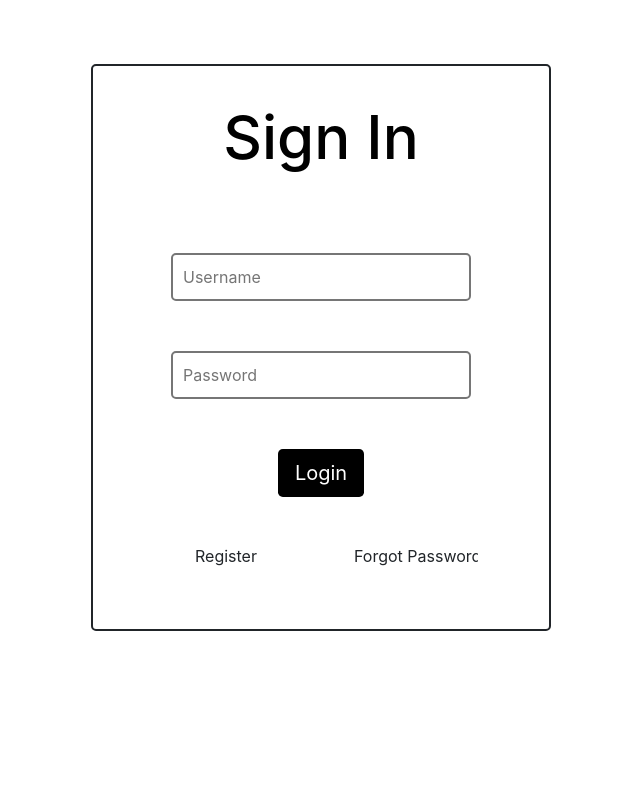
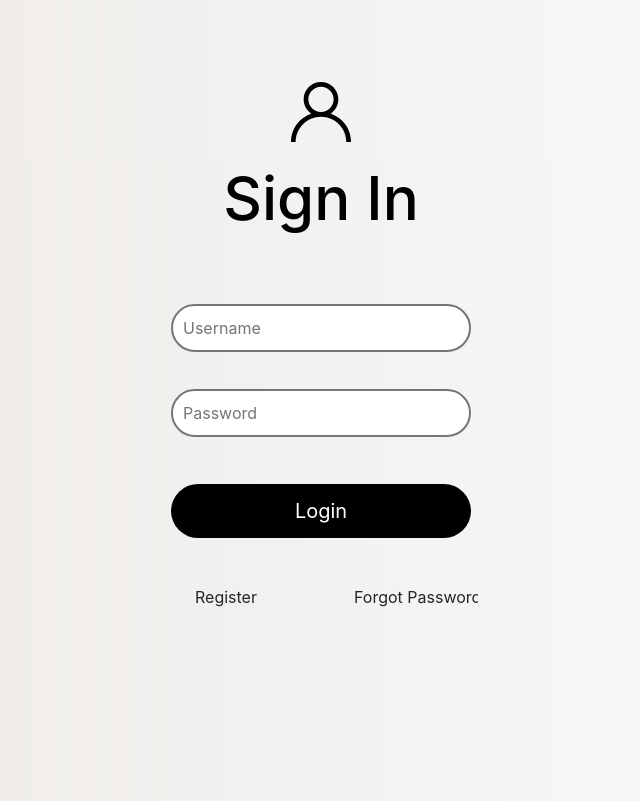
Before and after one commit to akashsuper2000/faculty-dashboard, a React (Create React App) app: page / in a window 1280 px wide. Shown: the whole page, without its empty margins (319-959 px from the left). Built offline with nearby package versions, Linux system fonts and the light colour scheme.

Commit message:
changed login page

```diff
--- a/src/App.css
+++ b/src/App.css
@@ -1,5 +1,7 @@
 .Container{
-  padding: 5%;
+  padding: 2%;
+  padding-bottom: 10%;
+  background-image: url('./Components/background.jpg');
 }
 
 .Box{
@@ -7,7 +9,7 @@
   padding: 3%;
   margin: 0px 30% 0px 30%;
   border-radius: 5px;
-  border-style: solid;
+  border-style: ;
   border-width: 2px;
 }
 
@@ -27,15 +29,15 @@
 
 .Subheads{
   display: block;
-  font-size: 20px;
+  font-size: 18px;
 }
 
 .InputBoxes{
   width: 300px;
   padding: 10px;
-  margin: 20px;
+  margin: 10px;
   margin-bottom: 0px;
-  border-radius: 5px;
+  border-radius: 50px;
   border-style: solid;
   border-width: 2px;
 }
@@ -63,7 +65,7 @@ input[type=submit]{
   padding: 12px;
   margin: 20px;
   margin-bottom: 0px;
-  border-radius: 5px;
+  border-radius: 50px;
   border-style: solid;
   border-width: 2px;
   font-size: 16px;
@@ -113,6 +115,11 @@ input[type=submit]{
   margin-left: 20px;
 }
 
+.UserLogoLogin{
+  width: 60px;
+  margin: 20px;
+}
+
 .Navbut{
   border-width: 0px;
   border-bottom-width: 2px;
--- a/src/App.js
+++ b/src/App.js
@@ -179,6 +179,7 @@ class App extends React.Component{
 
         <div className='Container'>
         <div className='Box'>
+          <img src={user} className='UserLogoLogin' alt='User' />
           <h1 className='Heads'>Sign In</h1>
           <div className='Content'>
           <form onSubmit={this.handleLogin}>
@@ -193,7 +194,7 @@ class App extends React.Component{
           <span className='Subheads' name='passinv' style={{visibility: 'collapse'}}>Invalid password!</span>
           </div>
 
-          <input className='btn-lg btn btn-default' type='submit' value='Login'/><br/>
+          <input className='btn-lg btn btn-default InputBoxes' type='submit' value='Login'/><br/>
           <div className='FormGroup'>
           <input className='btn-md btn btn-default Smbtn' value='Register' onClick={this.handleChange}/>
           <input className='btn-md btn btn-default Smbtn' value='Forgot Password?' onClick={this.handleChange}/>
@@ -212,6 +213,7 @@ class App extends React.Component{
 
         <div className='Container'>
         <div className='Box'>
+        <img src={user} className='UserLogoLogin' alt='User' />
           <h1 className='Heads'>Register</h1>
           <div className='Content'>
           <form onSubmit={this.handleRegister}>
@@ -238,7 +240,7 @@ class App extends React.Component{
           />
           </div>
 
-          <input className='btn-lg btn btn-default' type='submit' value='Register'/><br/>
+          <input className='btn-lg btn btn-default InputBoxes' type='submit' value='Register'/><br/>
           <div className='FormGroup'>
           <input className='btn-md btn btn-default Smbtn' value='Login' onClick={this.handleChange}/>
           <input className='btn-md btn btn-default Smbtn' value='Forgot Password?' onClick={this.handleChange}/>
@@ -257,15 +259,22 @@ class App extends React.Component{
 
         <div className='Container'>
         <div className='Box'>
+        <img src={user} className='UserLogoLogin' alt='User' />
           <h1 className='Heads'>Forgot Password</h1>
           <div className='Content'>
           <form onSubmit={this.handleFP}>
 
           <div className='FormGroup'>
           <span className='Subheads' name='otp-thing'>Send the password to the registered Email ID?</span>
+          <span className='Subheads' name='userinv' style={{visibility: 'collapse'}}>This is the header!</span>
           </div>
+          <div className='FormGroup'>
           <input className='InputBoxes' name='username' placeholder='Username' required></input>
-          <input className='btn-lg btn btn-default' type='submit' value='Send'/><br/>
+          <span className='Subheads' name='userinv' style={{visibility: 'collapse'}}>Enter a Username!</span>
+          </div>
+          <div className='FormGroup'>
+          <input className='btn-lg btn btn-default InputBoxes' type='submit' value='Send'/><br/>
+          </div>
           <div className='FormGroup'>
           <input className='btn-md btn btn-default Smbtn' value='Login' onClick={this.handleChange}/>
           <input className='btn-md btn btn-default Smbtn' value='Register' onClick={this.handleChange}/>
@@ -293,7 +302,7 @@ class App extends React.Component{
         <div className='col-lg-2' onClick={this.handleChange}><span className='Navbut'>Time Table</span></div>
         <div className='col-lg-2' onClick={this.handleChange}><span className='Navbut'>Announcements</span></div>
         <div className='col-lg-2' onClick={this.handleChange}><span className='Navbut'>Leave Management</span></div>
-        <div className='col-lg-2' onClick={this.handleChange}><span className='Navbut'>Logout <img src={user} className='User-logo' alt='User' /></span></div>
+        <div className='col-lg-2' onClick={this.handleChange} title='Logout'><span className='Navbut'>{this.state.user} <img src={user} className='User-logo' alt='User' /></span></div>
         </div>
         <hr/>
         {this.state.page==0?(<UC />):(
```
Also changed, not shown: src/Components/background.jpg (added).
